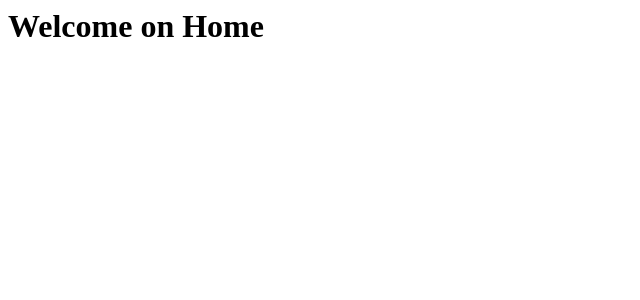
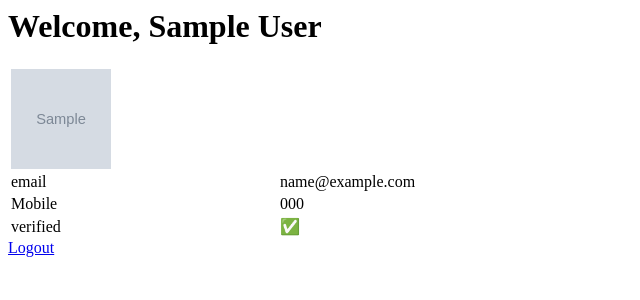
Before and after one commit to mufeed-dev/MINI-UMS, a Node server app: template views/users/home.ejs in a window 1280 px wide. Shown: the top 300 px of the page, without its empty margins (0-640 px from the left). Run offline with Node 20, Linux system fonts and the light colour scheme; the template is opened without the code that fills it: values that come from a table or form of the project are taken from there, others are empty; tables that the repository leaves empty hold one stand-in row (values such as "Sample post"); grey boxes marked "Sample" are stand-in pictures; some libraries are stand-ins or nearby versions.

Commit message:
home&logout

```diff
--- a/routes/userRoute.js
+++ b/routes/userRoute.js
@@ -15,6 +15,8 @@ user_route.use(bodyParser.urlencoded({ extended: true }));
 
 const multer = require("multer");
 const path = require("path");
+
+user_route.use(express.static("public"));
 const storage = multer.diskStorage({
   destination: (req, file, cb) => {
     cb(null, path.join(__dirname, "../public/userImages"));
@@ -46,5 +48,6 @@ user_route.get(
 user_route.post("/forget-password", userController.resetPassword);
 user_route.get("/verification", userController.verificationLoad);
 user_route.post("/verification", userController.sendVerificationLink);
+user_route.get("/logout", userController.userLogout);
 
 module.exports = user_route;
--- a/views/users/home.ejs
+++ b/views/users/home.ejs
@@ -1,3 +1,37 @@
 <% include('../layouts/header.ejs') %>
-<h1>Welcome on Home</h1>
+
+<h1>Welcome, <%= user.name %></h1>
+
+<table width="50%">
+  <tr>
+    <td>
+      <img
+        src="userImages/<%=user.image%>"
+        width="100px"
+        height="100px"
+        alt="<%=user.image%>"
+      />
+    </td>
+  </tr>
+  <tr>
+    <td>email</td>
+    <td><%=user.email%></td>
+  </tr>
+  <tr>
+    <td>Mobile</td>
+    <td><%=user.mobile%></td>
+  </tr>
+  <tr>
+    <td>verified</td>
+    <td>
+      <% if(user.is_verified == 1) { %>
+      <p>✅</p>
+      <% }else{ %>
+      <p>❌</p>
+      <% } %>
+    </td>
+  </tr>
+</table>
+
+<a href="/logout">Logout</a>
 <% include('../layouts/footer.ejs') %>
```
Also changed, not shown: controllers/userController.js (+13 -1 lines).
